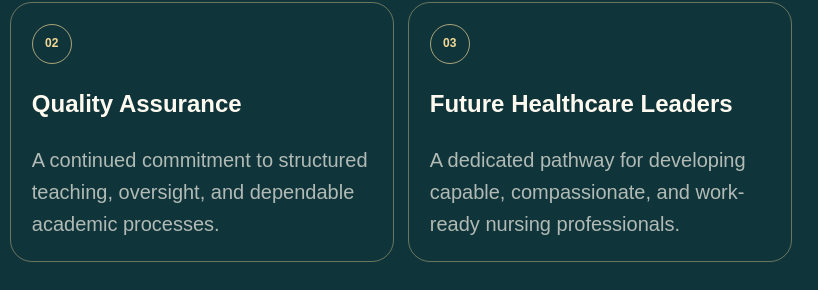
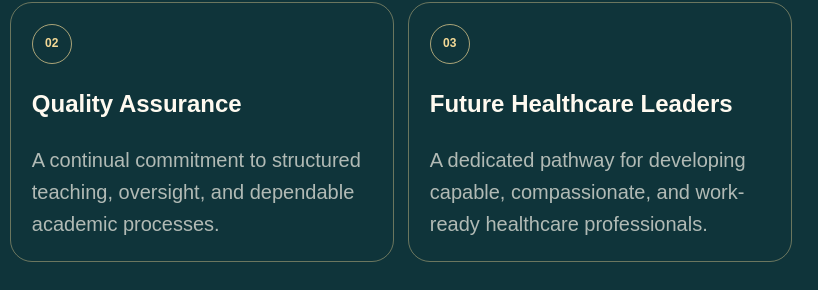
Before and after one commit to razeensahid6-ops/finwin-website, a plain HTML site: page article-phsrc-approved-private-medical-institution.html in a window 1280 px wide. Shown: the part 1881-2171 px from the top of the page, 438-1256 px from the left. Drawn offline with Linux system fonts and the light colour scheme.

Commit message:
Refine PHSRC article milestone wording

```diff
--- a/article-phsrc-approved-private-medical-institution.html
+++ b/article-phsrc-approved-private-medical-institution.html
@@ -239,8 +239,8 @@
         </div>
         <div class="milestone-grid">
           <article class="milestone"><span>01</span><h3>National Standards</h3><p>Training delivery aligned with the expectations of Sri Lanka's healthcare regulatory framework.</p></article>
-          <article class="milestone"><span>02</span><h3>Quality Assurance</h3><p>A continued commitment to structured teaching, oversight, and dependable academic processes.</p></article>
-          <article class="milestone"><span>03</span><h3>Future Healthcare Leaders</h3><p>A dedicated pathway for developing capable, compassionate, and work-ready nursing professionals.</p></article>
+          <article class="milestone"><span>02</span><h3>Quality Assurance</h3><p>A continual commitment to structured teaching, oversight, and dependable academic processes.</p></article>
+          <article class="milestone"><span>03</span><h3>Future Healthcare Leaders</h3><p>A dedicated pathway for developing capable, compassionate, and work-ready healthcare professionals.</p></article>
         </div>
       </div>
     </section>
```
